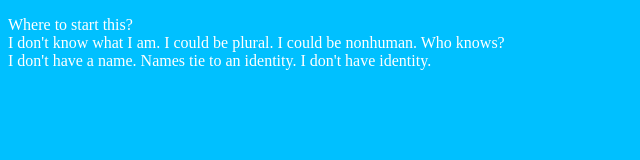
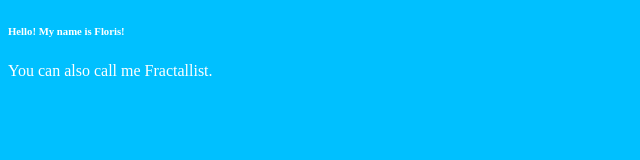
Before and after one commit to fractallist/fractallist.loretrinity.xyz, a plain HTML site: page backup/index.html in a window 1280 px wide. Shown: the whole page, without its empty margins (0-640 px from the left). Drawn offline with Linux system fonts and the light colour scheme.

Commit message:
rewire contents of index.html

```diff
--- a/backup/index.html
+++ b/backup/index.html
@@ -4,8 +4,7 @@
 <link rel="stylesheet" href="style.css">
 </head>
 <body>
-<p>Where to start this?<br>
-I don't know what I am. I could be plural. I could be nonhuman. Who knows?<br>
-I don't have a name. Names tie to an identity. I don't have identity.<br></p>
+  <h6>Hello! My name is Floris!</h6>
+  <p>You can also call me Fractallist.</p>
 </body>
 </html>
```
